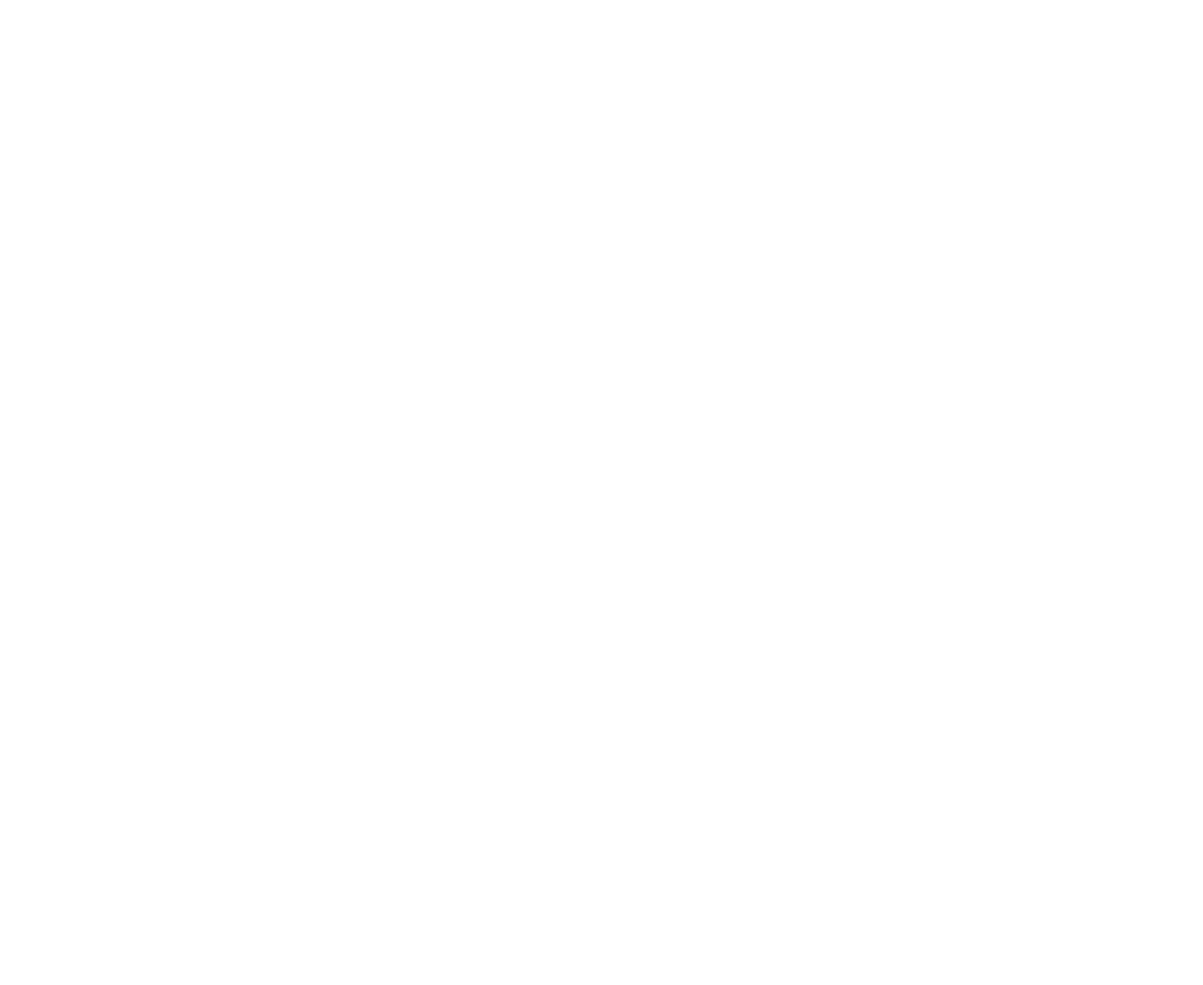
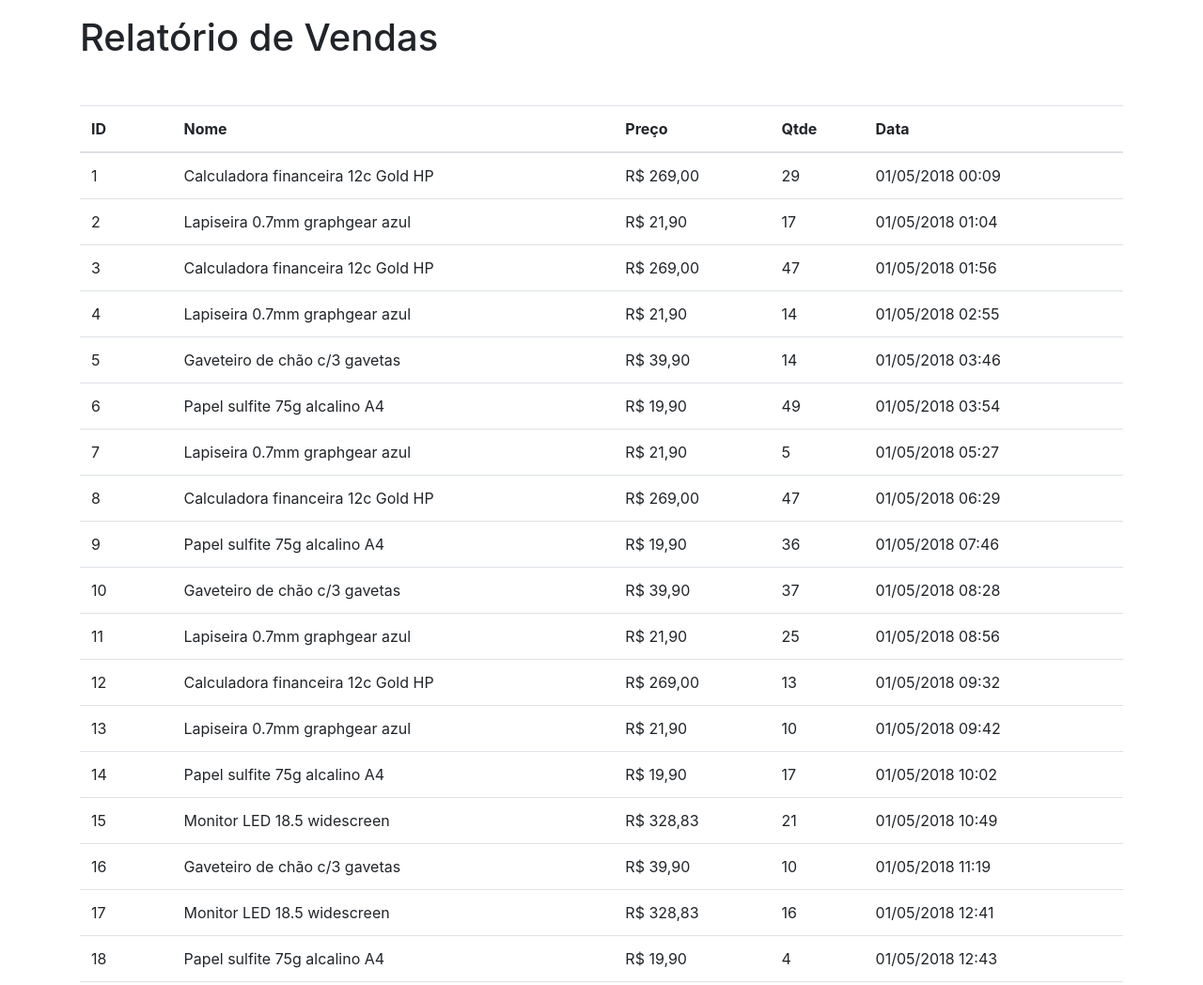
Before and after one commit to WillianPer/VUE, a website: page sales/index.html in a window 1280 px wide. Shown: the top 1048 px of the page at 94% size. Before the commit the page ends 800 px from the top, so only its background shows below. Drawn offline with Linux system fonts and the light colour scheme.

Commit message:
Projeto Sumário de vendas #1!!

```diff
--- a/sales/index.html
+++ b/sales/index.html
@@ -9,9 +9,60 @@
 </head>
 
 <body>
+    <div id="app">
+        <div class="container">
+            <h1 class="mt-3">{{ title }}</h1>
+            <table class="mt-5 table">
+                <thead>
+                    <tr>
+                        <th>ID</th>
+                        <th>Nome</th>
+                        <th>Preço</th>
+                        <th>Qtde</th>
+                        <th>Data</th>
+                    </tr>
+                </thead>
+                <tbody>
+                    <tr v-for="sale in sales">
+                        <td>{{ sale.id }}</td>
+                        <td>{{ sale.name }}</td>
+                        <td v-money="'R$'">{{ sale.price }}</td>
+                        <td>{{ sale.qtde }}</td>
+                        <td>{{ sale.date }}</td>
+                    </tr>
+                </tbody>
+            </table>
+        </div>
+    </div>
 
     <script>
-        // ...
+        Vue.directive('money', {
+            inserted(el, binding) {
+                const amount = parseFloat(el.innerHTML).toFixed(2)
+                    .replace('.', ',')
+                    .replace(/(\d)(?=(\d{3})+\,)/g, '$1.')
+                    el.innerHTML = `${binding.value} ${amount}`
+            }
+        })
+
+
+        new Vue({
+            el: "#app",
+            data: {
+                title: "Relatório de Vendas",
+                sales: null
+            },
+            methods: {
+                getSales() {
+                    fetch('/data/sales.json')
+                        .then(resp => resp.json())
+                        .then(data => this.sales = data)
+                }
+            },
+            mounted() {
+                this.getSales()
+            }
+        })
     </script>
 </body>
 
```
